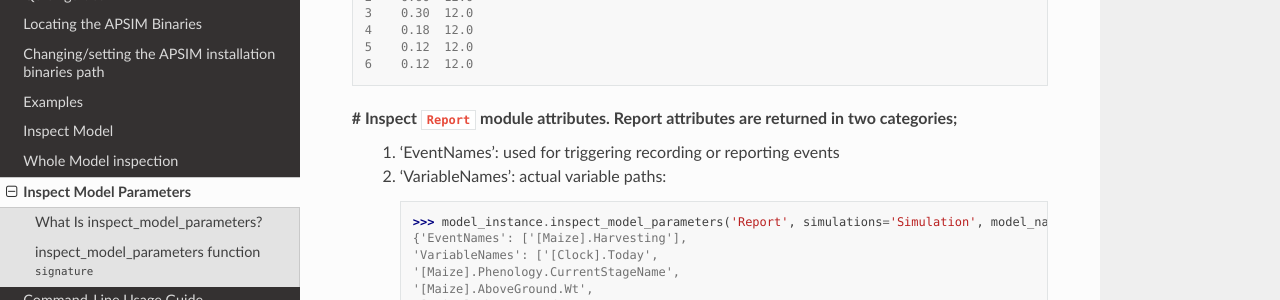
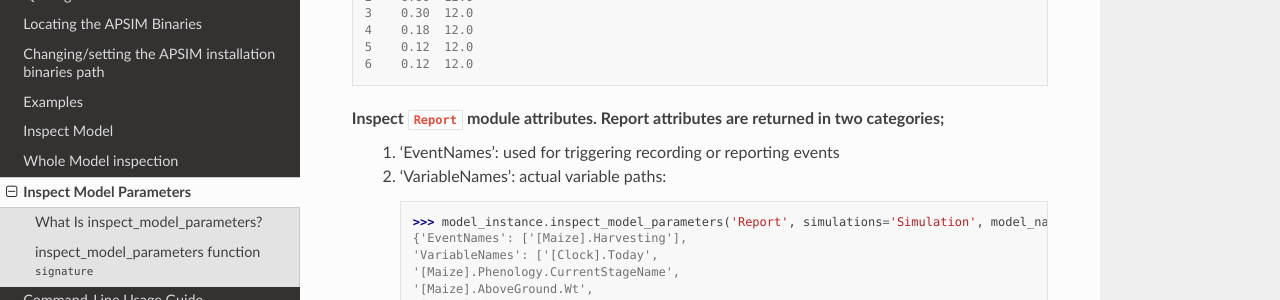
Before and after one commit to MAGALA-RICHARD/documentation-example, a Sphinx documentation site: the page built from doc/inspect_model_parameters.rst, in a window 1280 px wide and 900 px high, scrolled down 2723 px. Shown: the part 149-449 px from the top of the window. Built offline with Sphinx 7.4.7 and the Read the Docs theme 3.1.0, drawn with Linux system fonts in a browser that asks for light colours.

```diff
--- a/doc/inspect_model_parameters.rst
+++ b/doc/inspect_model_parameters.rst
@@ -143,7 +143,8 @@
         5    0.12  12.0
         6    0.12  12.0
 
-# Inspect ``Report`` module attributes. Report attributes are returned in two categories;
+
+Inspect ``Report`` module attributes. Report attributes are returned in two categories;
  1. 'EventNames': used for triggering recording or reporting events
  2. 'VariableNames': actual variable  paths::
 
```
